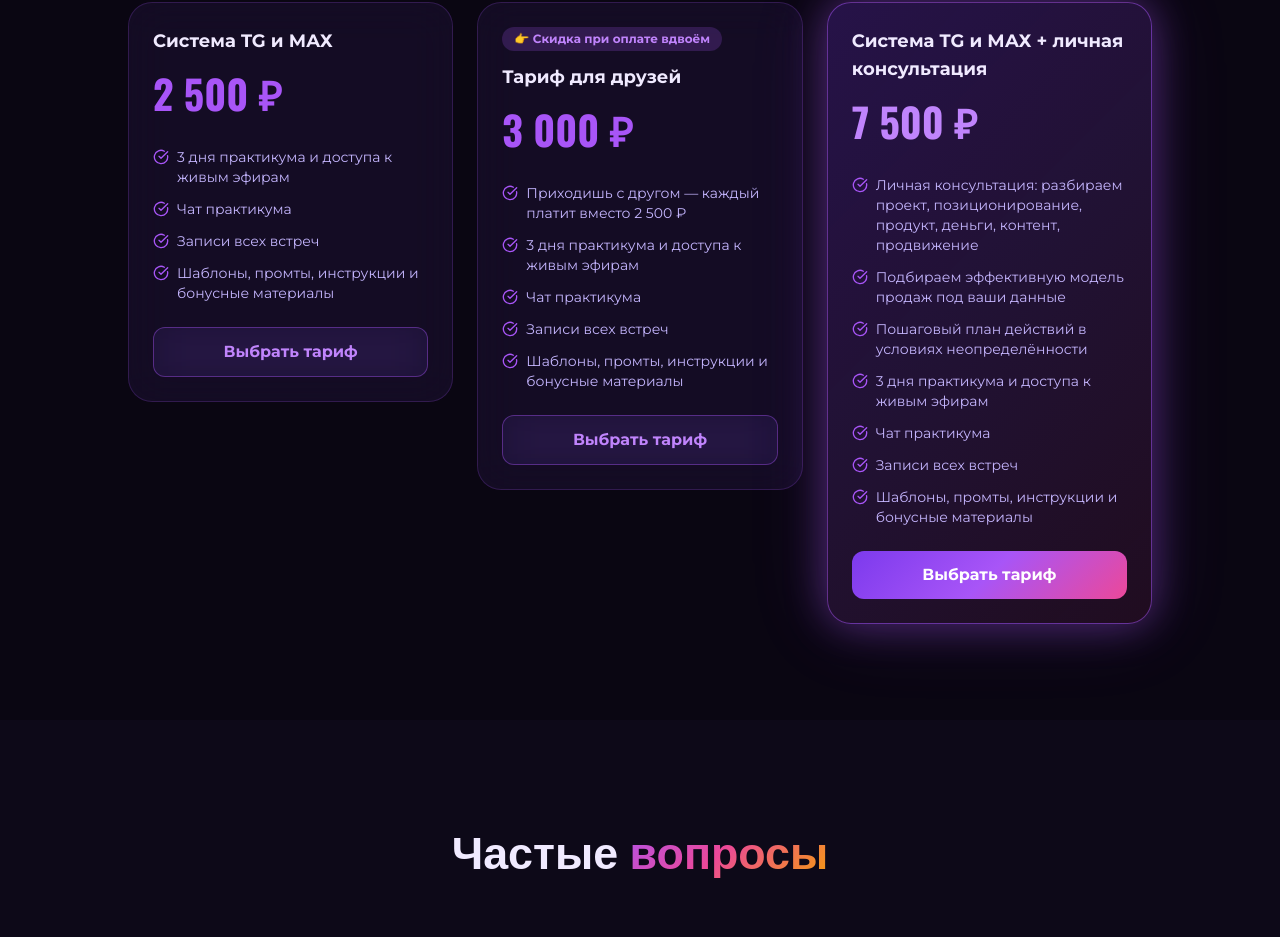
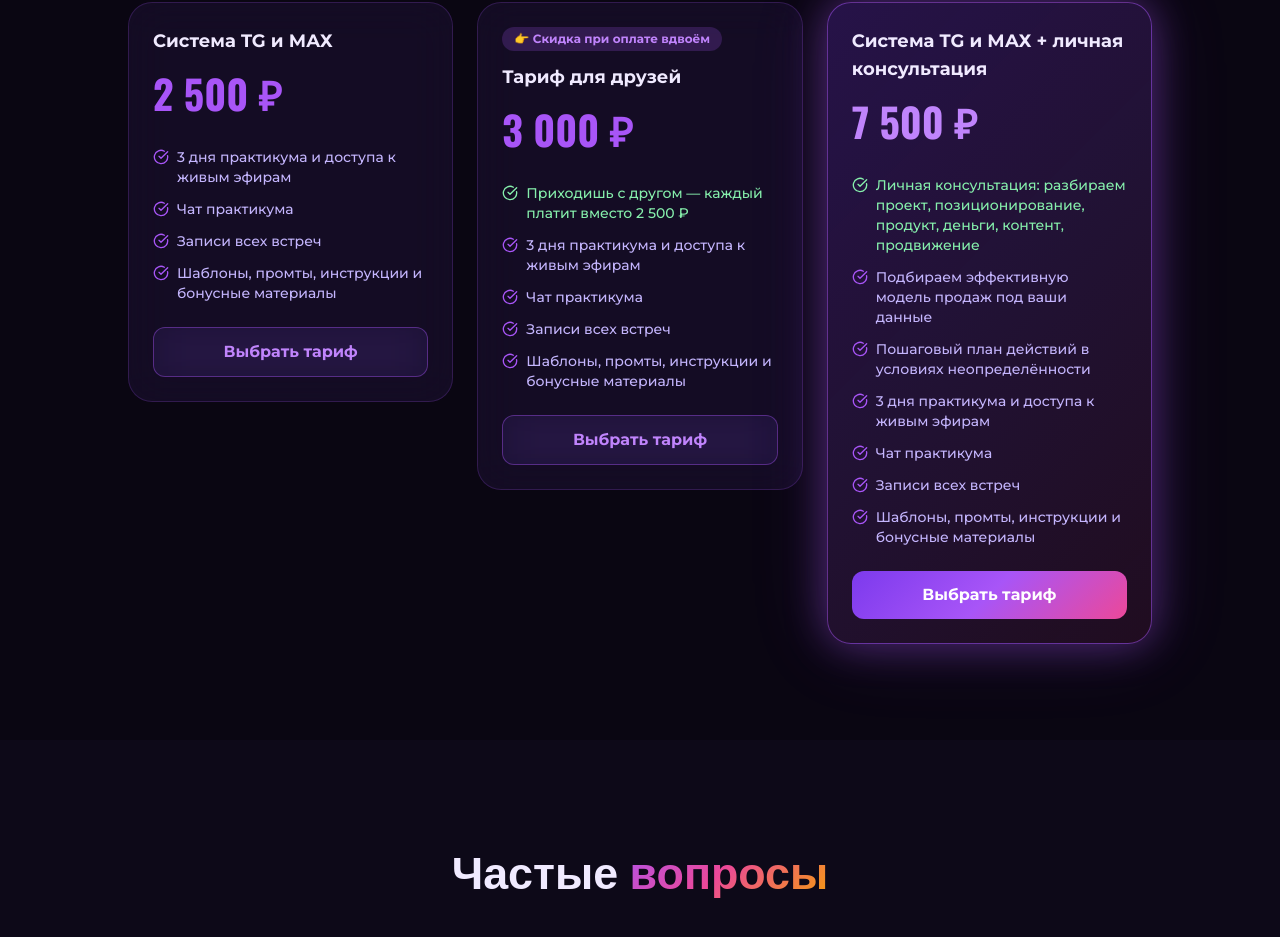
Before and after one commit to pr-poehali-dev/tg-max-sales-system, a React (Vite) app: page / in a window 1280 px wide. Shown: the part 5132-6069 px from the top of the page. Built offline with nearby package versions, Linux system fonts and the light colour scheme.

Commit message:
feat: добавить скидку для группы

```diff
--- a/src/pages/Index.tsx
+++ b/src/pages/Index.tsx
@@ -91,10 +91,10 @@ const tariffs = [
     badge: null,
     subprice: null,
     features: [
-      "3 дня практикума и доступа к живым эфирам",
-      "Чат практикума",
-      "Записи всех встреч",
-      "Шаблоны, промты, инструкции и бонусные материалы",
+      { text: "3 дня практикума и доступа к живым эфирам", accent: false },
+      { text: "Чат практикума", accent: false },
+      { text: "Записи всех встреч", accent: false },
+      { text: "Шаблоны, промты, инструкции и бонусные материалы", accent: false },
     ],
     highlight: false,
   },
@@ -104,11 +104,11 @@ const tariffs = [
     badge: "Скидка при оплате вдвоём",
     subprice: null,
     features: [
-      "Приходишь с другом — каждый платит вместо 2 500 ₽",
-      "3 дня практикума и доступа к живым эфирам",
-      "Чат практикума",
-      "Записи всех встреч",
-      "Шаблоны, промты, инструкции и бонусные материалы",
+      { text: "Приходишь с другом — каждый платит вместо 2 500 ₽", accent: true },
+      { text: "3 дня практикума и доступа к живым эфирам", accent: false },
+      { text: "Чат практикума", accent: false },
+      { text: "Записи всех встреч", accent: false },
+      { text: "Шаблоны, промты, инструкции и бонусные материалы", accent: false },
     ],
     highlight: false,
   },
@@ -118,13 +118,13 @@ const tariffs = [
     badge: null,
     subprice: null,
     features: [
-      "Личная консультация: разбираем проект, позиционирование, продукт, деньги, контент, продвижение",
-      "Подбираем эффективную модель продаж под ваши данные",
-      "Пошаговый план действий в условиях неопределённости",
-      "3 дня практикума и доступа к живым эфирам",
-      "Чат практикума",
-      "Записи всех встреч",
-      "Шаблоны, промты, инструкции и бонусные материалы",
+      { text: "Личная консультация: разбираем проект, позиционирование, продукт, деньги, контент, продвижение", accent: true },
+      { text: "Подбираем эффективную модель продаж под ваши данные", accent: false },
+      { text: "Пошаговый план действий в условиях неопределённости", accent: false },
+      { text: "3 дня практикума и доступа к живым эфирам", accent: false },
+      { text: "Чат практикума", accent: false },
+      { text: "Записи всех встреч", accent: false },
+      { text: "Шаблоны, промты, инструкции и бонусные материалы", accent: false },
     ],
     highlight: true,
   },
@@ -516,8 +516,8 @@ export default function Index() {
                   <ul className="space-y-3 flex-1 mb-6">
                     {t.features.map((f, fi) => (
                       <li key={fi} className="flex items-start gap-2">
-                        <Icon name="CheckCircle" size={16} className="flex-shrink-0 mt-0.5" style={{ color: "#a855f7" }} />
-                        <span className="text-sm text-green-300" style={{ color: "#c4b5fd" }}>{f}</span>
+                        <Icon name="CheckCircle" size={16} className="flex-shrink-0 mt-0.5" style={{ color: f.accent ? "#86efac" : "#a855f7" }} />
+                        <span className="text-sm font-medium" style={{ color: f.accent ? "#86efac" : "#c4b5fd" }}>{f.text}</span>
                       </li>
                     ))}
                   </ul>
```
